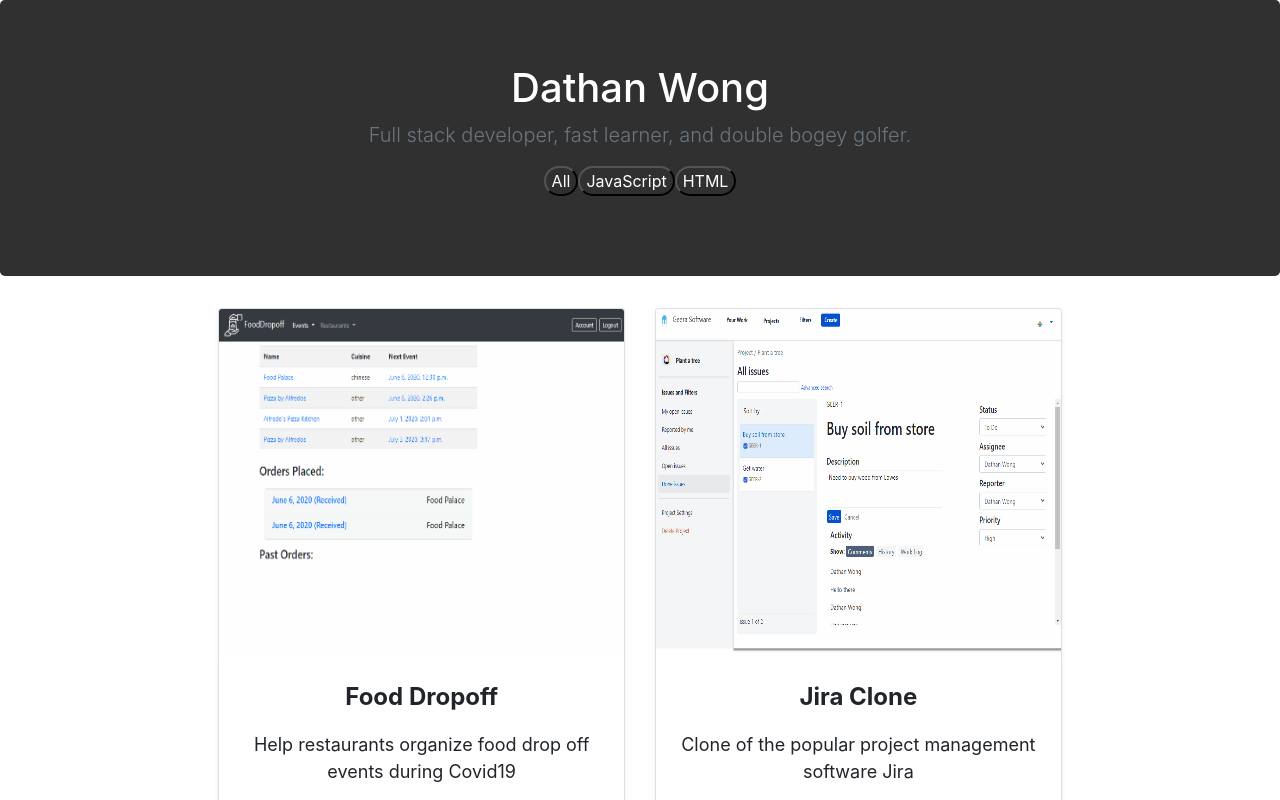
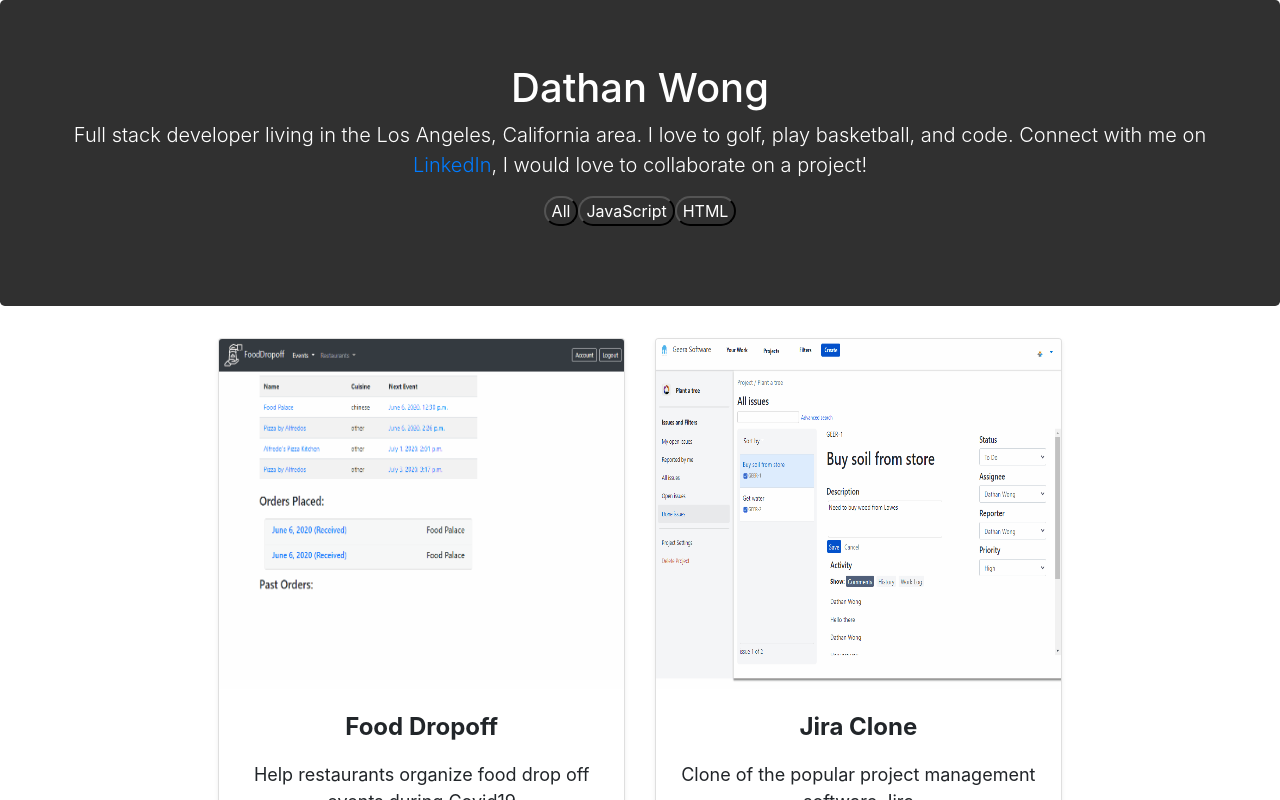
Before and after one commit to dathanwong/ReactPortfolio, a React (Create React App) app: page / in a window 1280 px wide. Shown: the top 800 px of the page. Built offline with nearby package versions, Linux system fonts and the light colour scheme.

Commit message:
Small styling changes

```diff
--- a/src/components/Footer.js
+++ b/src/components/Footer.js
@@ -1,6 +1,7 @@
 import React from 'react';
 import githubImage from '../images/GitHub_Logo.png';
 import linkedInImage from '../images/LI-Logo.png';
+import './style.css'
 
 const Footer = (props) => {
     return (
--- a/src/components/Header.js
+++ b/src/components/Header.js
@@ -5,7 +5,7 @@ const Header = (props) => {
     return (
         <section className="jumbotron text-center">
                 <h1 className="jumbotron-heading">Dathan Wong</h1>
-                <p className="lead text-muted">Full stack developer, fast learner, and double bogey golfer.</p>
+                <p className="lead about">Full stack developer living in the Los Angeles, California area. I love to golf, play basketball, and code. Connect with me on <a href="https://www.linkedin.com/in/dathanwong/">LinkedIn</a>, I would love to collaborate on a project!</p>
                 <p>
                     <button className="filter" on="false">All</button>
                     <button className="filter" on="false">JavaScript</button>
--- a/src/components/style.css
+++ b/src/components/style.css
@@ -1,10 +1,15 @@
 .links{
     height: 30px;
+    margin-right: 20px;
 }
 
 .filter{
     border-radius: 20px;
     background-color: transparent;
+    color: white;
+}
+
+.about{
     color: white;
 }
 
```
